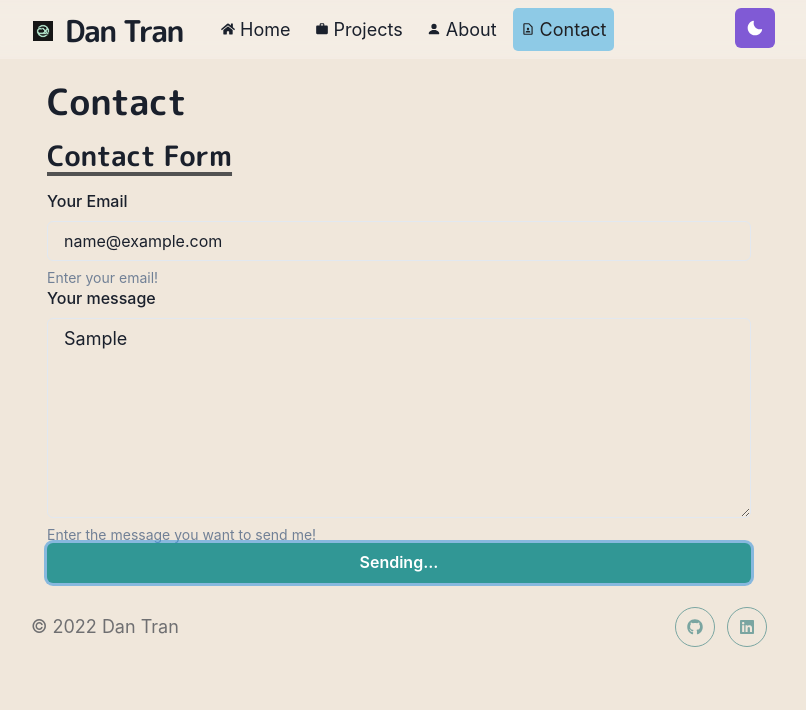
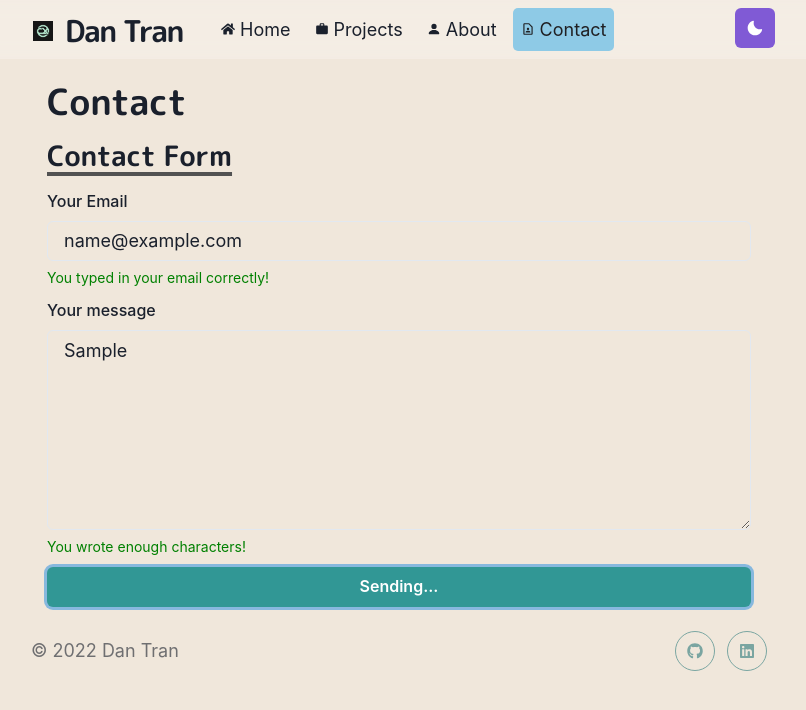
Before and after one commit to dantran16/portfolio-site, a Next.js app: page /contact in a window 1280 px wide. Both pictures are taken after typing "name@example.com", "Sample" into the empty fields and a click on the button "Submit". Shown: the top 710 px of the page, without its empty margins (241-1047 px from the left). Built offline with nearby package versions, Linux system fonts and the light colour scheme; no server answers.

Commit message:
Added an alert to contact form?

```diff
--- a/pages/contact.js
+++ b/pages/contact.js
@@ -1,23 +1,39 @@
-import React, { useState } from 'react';
-import { FormControl, FormLabel, Input, FormHelperText, FormErrorMessage, Textarea, Container, Heading, Button } from '@chakra-ui/react';
+import React, { useState } from 'react'
+import {
+  FormControl,
+  FormLabel,
+  Input,
+  FormHelperText,
+  FormErrorMessage,
+  Textarea,
+  Container,
+  Heading,
+  Button,
+  Alert,
+  AlertIcon,
+  AlertTitle,
+  AlertDescription,
+  CloseButton
+} from '@chakra-ui/react'
 import Layout from '../components/layouts/article'
-import Section from '../components/section';
+import Section from '../components/section'
 
-const EmailInput = ({email, handleEmailChange}) => {
-  const isError = !/^[A-Z0-9._%+-]+@[A-Z0-9.-]+\.[A-Z]{2,4}$/i.test(email);
+const EmailInput = ({ email, handleEmailChange }) => {
+  const isError = !/^[A-Z0-9._%+-]+@[A-Z0-9.-]+\.[A-Z]{2,4}$/i.test(email)
 
   return (
-    <FormControl isInvalid={isError}>
-      <FormLabel htmlFor='email'>Your Email</FormLabel>
+    <FormControl mb={3} isInvalid={isError}>
+      <FormLabel htmlFor="email">Your Email</FormLabel>
       <Input
-        id='email'
-        type='email'
+        id="email"
+        type="email"
         value={email}
         onChange={handleEmailChange}
+        fontSize={18}
       />
       {!isError ? (
-        <FormHelperText>
-          Enter your email!
+        <FormHelperText color="green">
+          You typed in your email correctly!
         </FormHelperText>
       ) : (
         <FormErrorMessage>Email is required.</FormErrorMessage>
@@ -26,25 +42,22 @@ const EmailInput = ({email, handleEmailChange}) => {
   )
 }
 
-
-const MessageInput = ({message, handleMessageChange}) => {
-
-
+const MessageInput = ({ message, handleMessageChange }) => {
   const isError = message.length < 2
 
   return (
     <FormControl isInvalid={isError}>
-      <FormLabel htmlFor='message'>Your message</FormLabel>
+      <FormLabel htmlFor="message">Your message</FormLabel>
       <Textarea
-        id='message'
+        id="message"
         value={message}
         onChange={handleMessageChange}
-        size='lg'
+        size="lg"
         height={200}
       />
       {!isError ? (
-        <FormHelperText>
-          Enter the message you want to send me!
+        <FormHelperText color="green">
+          You wrote enough characters!
         </FormHelperText>
       ) : (
         <FormErrorMessage>Message is required.</FormErrorMessage>
@@ -53,45 +66,47 @@ const MessageInput = ({message, handleMessageChange}) => {
   )
 }
 
-
 const Contact = () => {
   const [email, setEmail] = useState('')
-  const handleEmailChange = (event) => setEmail(event.target.value)
+  const handleEmailChange = event => setEmail(event.target.value)
 
   const [message, setMessage] = useState('')
-  const handleMessageChange = (event) => setMessage(event.target.value)
+  const handleMessageChange = event => setMessage(event.target.value)
 
-  const [status, setStatus] = useState("Submit")
+  const [status, setStatus] = useState('Submit')
 
-  const handleSubmit = async (e) => {
+  const [submitted, setSubmitted] = useState('')
+
+  const handleSubmit = async e => {
     e.preventDefault()
-    setStatus("Sending...")
+    setStatus('Sending...')
     const data = {
       email,
       message
     }
 
-    fetch("/api/contact", {
-      method: "POST",
+    fetch('/api/contact', {
+      method: 'POST',
       headers: {
-        'Accept': 'application/json, text/plain, */*',
-        "Content-Type": "application/json",
+        Accept: 'application/json, text/plain, */*',
+        'Content-Type': 'application/json'
       },
       body: JSON.stringify(data)
-    }).then((res) => {
+    }).then(res => {
       console.log(`Response Received ${res.status}`)
       if (res.status === 200) {
         console.log('Response succeeded!')
-        setStatus("Submit")
+        setStatus('Submit')
         setEmail('')
         setMessage('')
+        setSubmitted('You have successfully submitted!')
       }
-    });
+    })
   }
 
   return (
     <Layout>
-      <Container maxW='container.md'>
+      <Container maxW="container.md">
         <Heading as="h3" fontSize={36} mb={4}>
           Contact
         </Heading>
@@ -99,17 +114,41 @@ const Contact = () => {
           <Heading as="h3" variant="section-title">
             Contact Form
           </Heading>
-          <form onSubmit={handleSubmit}>
-            <EmailInput email={email} setEmail={setEmail} handleEmailChange={handleEmailChange} />
-            <MessageInput message={message} setMessage={setMessage} handleMessageChange={handleMessageChange} />
-            <Button isFullWidth colorScheme='teal' type="submit">{status}</Button>
+          {submitted ? (
+            <Alert
+              status="success"
+              mt={3}
+              variant="subtle"
+              flexDirection="column"
+            >
+              <AlertIcon />
+              <AlertTitle mr={2}>{submitted}</AlertTitle>
+              <AlertDescription>
+                You have sent an email to dantranux@gmail.com
+              </AlertDescription>
+            </Alert>
+          ) : (
+            <></>
+          )}
+          <form mb={3} onSubmit={handleSubmit}>
+            <EmailInput
+              email={email}
+              setEmail={setEmail}
+              handleEmailChange={handleEmailChange}
+            />
+            <MessageInput
+              message={message}
+              setMessage={setMessage}
+              handleMessageChange={handleMessageChange}
+            />
+            <Button mt={3} isFullWidth colorScheme="teal" type="submit">
+              {status}
+            </Button>
           </form>
         </Section>
       </Container>
     </Layout>
-
-
   )
 }
 
-export default Contact;
+export default Contact
```
